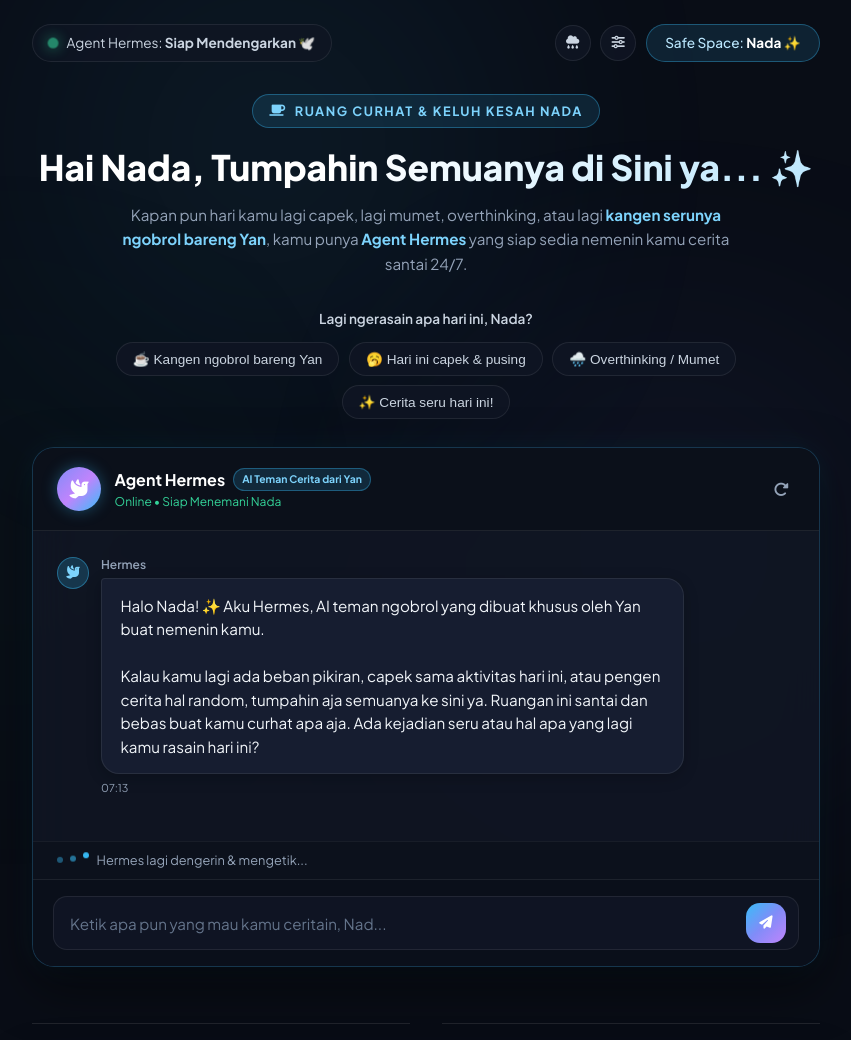
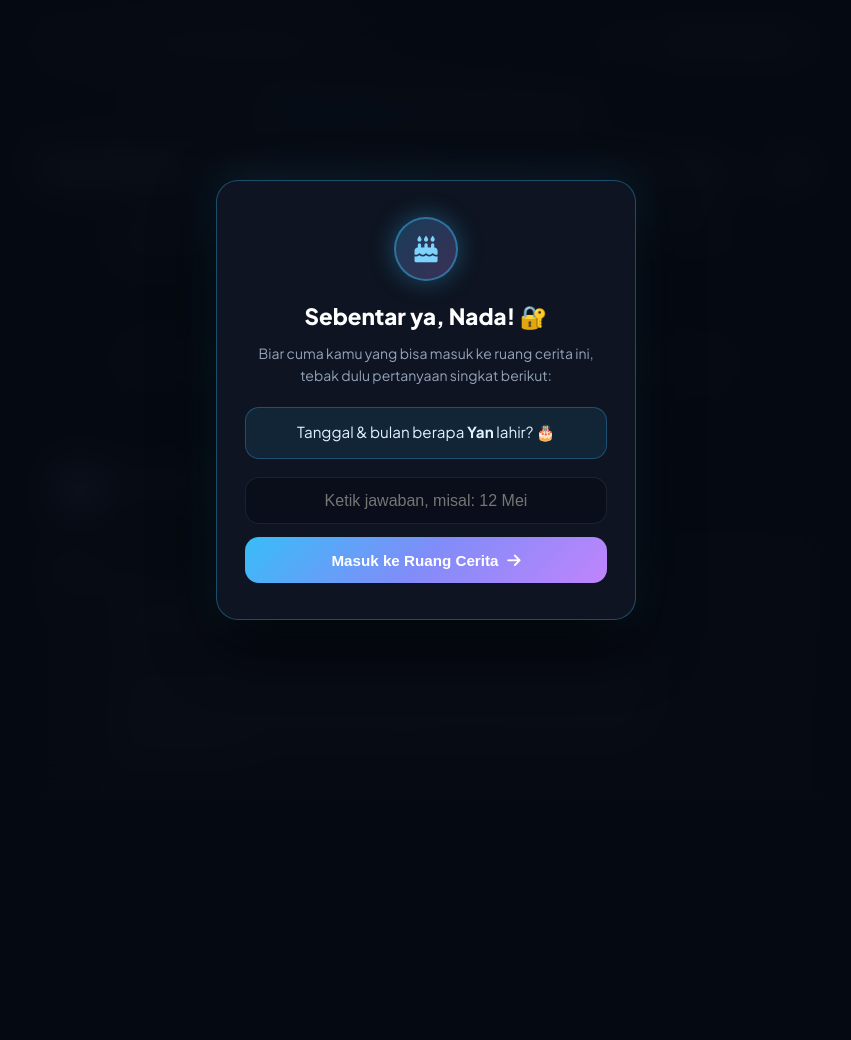
Before and after one commit to Rynnzzyaa/yannyannn, a PHP site: page /v1/ in a window 1280 px wide. Shown: the top 1040 px of the page, without its empty margins (214-1065 px from the left). After the commit the page ends 620 px from the top, so only its background shows below. Run offline with PHP 8.4, Linux system fonts and the light colour scheme; some libraries are stand-ins or nearby versions.

Commit message:
Tambah verifikasi tanggal lahir 31 Oktober & hapus tombol settings atas v3.7

```diff
--- a/index.php
+++ b/index.php
@@ -26,9 +26,31 @@ $config = json_decode(file_get_contents(__DIR__ . '/hermes_config.json'), true)
     <!-- Canvas Confetti -->
     <script src="https://cdn.jsdelivr.net/npm/canvas-confetti@1.6.0/dist/confetti.browser.min.js"></script>
 
-    <link rel="stylesheet" href="style.css?v=3.6">
+    <link rel="stylesheet" href="style.css?v=3.7">
 </head>
 <body>
+    <!-- Verification Gate (Birthday Check) -->
+    <div id="auth-gate" class="auth-gate-overlay">
+        <div class="auth-gate-card glass-panel">
+            <div class="auth-gate-icon">
+                <i class="fa-solid fa-cake-candles"></i>
+            </div>
+            <h2 class="auth-gate-title">Sebentar ya, <?= htmlspecialchars($config['nada_name']) ?>! 🔐</h2>
+            <p class="auth-gate-desc">Biar cuma kamu yang bisa masuk ke ruang cerita ini, tebak dulu pertanyaan singkat berikut:</p>
+            <div class="auth-question-box">
+                <span>Tanggal &amp; bulan berapa <strong><?= htmlspecialchars($config['yan_name']) ?></strong> lahir? 🎂</span>
+            </div>
+            <form id="auth-gate-form" class="auth-gate-form">
+                <input type="text" id="auth-answer" class="auth-input" placeholder="Ketik jawaban, misal: 12 Mei" autocomplete="off" required>
+                <div id="auth-error" class="auth-error hidden"></div>
+                <button type="submit" class="auth-btn">
+                    <span>Masuk ke Ruang Cerita</span>
+                    <i class="fa-solid fa-arrow-right"></i>
+                </button>
+            </form>
+        </div>
+    </div>
+
     <!-- Ambient Background Lighting -->
     <div class="bg-glow bg-glow-1"></div>
     <div class="bg-glow bg-glow-2"></div>
@@ -46,9 +68,6 @@ $config = json_decode(file_get_contents(__DIR__ . '/hermes_config.json'), true)
             <div class="header-actions">
                 <button id="btn-ambient-sound" class="btn-icon" title="Suasana Hujan &amp; Musik Tenang">
                     <i class="fa-solid fa-cloud-rain"></i>
-                </button>
-                <button id="btn-open-settings" class="btn-icon" title="Pengaturan Endpoint Hermes">
-                    <i class="fa-solid fa-sliders"></i>
                 </button>
                 <div class="receiver-pill">
                     Safe Space: <strong><?= htmlspecialchars($config['nada_name']) ?></strong> ✨
@@ -280,6 +299,6 @@ $config = json_decode(file_get_contents(__DIR__ . '/hermes_config.json'), true)
     </div>
 
     <!-- Scripts -->
-    <script src="script.js?v=3.6"></script>
+    <script src="script.js?v=3.7"></script>
 </body>
 </html>
--- a/script.js
+++ b/script.js
@@ -6,6 +6,49 @@
  */
 
 document.addEventListener('DOMContentLoaded', () => {
+    // -------------------------------------------------------------------------
+    // 0. VERIFICATION GATE (31 Oktober)
+    // -------------------------------------------------------------------------
+    const authGate = document.getElementById('auth-gate');
+    const authGateForm = document.getElementById('auth-gate-form');
+    const authAnswer = document.getElementById('auth-answer');
+    const authError = document.getElementById('auth-error');
+
+    if (authGate) {
+        if (localStorage.getItem('yan_nada_verified_1031') === 'true') {
+            authGate.classList.add('unlocked');
+        }
+
+        if (authGateForm && authAnswer) {
+            authGateForm.addEventListener('submit', (e) => {
+                e.preventDefault();
+                const raw = authAnswer.value.trim().toLowerCase();
+                const isValid = /^31[\s\/\-\.]*(oktober|okt|october|oct|10)$/.test(raw);
+
+                if (isValid) {
+                    localStorage.setItem('yan_nada_verified_1031', 'true');
+                    if (authError) authError.classList.add('hidden');
+                    playTone('boost');
+                    if (typeof confetti === 'function') {
+                        confetti({ particleCount: 55, spread: 70, origin: { y: 0.6 } });
+                    }
+                    authGate.classList.add('unlocked');
+                } else {
+                    const card = authGate.querySelector('.auth-gate-card');
+                    if (card) {
+                        card.classList.remove('shake');
+                        void card.offsetWidth;
+                        card.classList.add('shake');
+                    }
+                    if (authError) {
+                        authError.textContent = 'Eits, masa lupa tanggal lahir Yan sih? Coba inget-inget lagi Nad! 😜';
+                        authError.classList.remove('hidden');
+                    }
+                }
+            });
+        }
+    }
+
     // -------------------------------------------------------------------------
     // 1. DOM ELEMENTS
     // -------------------------------------------------------------------------
--- a/style.css
+++ b/style.css
@@ -1154,6 +1154,150 @@ body {
         font-size: 16px; /* Prevent iOS Safari auto-zoom */
     }
 }
+
+/* ==========================================================================
+   VERIFICATION GATE (BIRTHDAY CHECK)
+   ========================================================================== */
+.auth-gate-overlay {
+    position: fixed;
+    inset: 0;
+    z-index: 10000;
+    background: rgba(6, 10, 19, 0.94);
+    backdrop-filter: blur(18px);
+    -webkit-backdrop-filter: blur(18px);
+    display: flex;
+    align-items: center;
+    justify-content: center;
+    padding: 1.25rem;
+    transition: opacity 0.45s ease, visibility 0.45s ease;
+}
+
+.auth-gate-overlay.unlocked {
+    opacity: 0;
+    visibility: hidden;
+    pointer-events: none;
+}
+
+.auth-gate-card {
+    max-width: 420px;
+    width: 100%;
+    padding: 2.25rem 1.75rem;
+    text-align: center;
+    border: 1px solid rgba(56, 189, 248, 0.35);
+    box-shadow: 0 25px 60px rgba(0, 0, 0, 0.75), 0 0 40px rgba(56, 189, 248, 0.15);
+    animation: modalPop 0.4s cubic-bezier(0.34, 1.56, 0.64, 1);
+}
+
+.auth-gate-card.shake {
+    animation: shakeGate 0.42s ease;
+}
+
+@keyframes shakeGate {
+    0%, 100% { transform: translateX(0); }
+    20% { transform: translateX(-8px); }
+    40% { transform: translateX(8px); }
+    60% { transform: translateX(-6px); }
+    80% { transform: translateX(6px); }
+}
+
+.auth-gate-icon {
+    width: 64px;
+    height: 64px;
+    border-radius: 50%;
+    margin: 0 auto 1.15rem auto;
+    background: linear-gradient(135deg, rgba(56, 189, 248, 0.25), rgba(192, 132, 252, 0.25));
+    border: 2px solid rgba(56, 189, 248, 0.45);
+    display: flex;
+    align-items: center;
+    justify-content: center;
+    font-size: 1.65rem;
+    color: #7dd3fc;
+    box-shadow: 0 0 24px rgba(56, 189, 248, 0.35);
+}
+
+.auth-gate-title {
+    font-size: 1.4rem;
+    font-weight: 800;
+    color: #ffffff;
+    margin-bottom: 0.5rem;
+}
+
+.auth-gate-desc {
+    font-size: 0.875rem;
+    color: var(--text-dim);
+    line-height: 1.55;
+    margin-bottom: 1.25rem;
+}
+
+.auth-question-box {
+    background: rgba(56, 189, 248, 0.1);
+    border: 1px solid rgba(56, 189, 248, 0.3);
+    border-radius: var(--radius-md);
+    padding: 0.8rem 1rem;
+    font-size: 0.95rem;
+    color: #e0f2fe;
+    margin-bottom: 1.15rem;
+}
+
+.auth-gate-form {
+    display: flex;
+    flex-direction: column;
+    gap: 0.85rem;
+}
+
+.auth-input {
+    width: 100%;
+    padding: 0.85rem 1rem;
+    background: rgba(10, 15, 26, 0.9);
+    border: 1.5px solid var(--card-border);
+    border-radius: var(--radius-md);
+    color: #ffffff;
+    font-size: 16px;
+    text-align: center;
+    outline: none;
+    transition: all var(--transition-fast);
+}
+
+.auth-input:focus {
+    border-color: var(--accent-primary);
+    box-shadow: 0 0 15px rgba(56, 189, 248, 0.3);
+}
+
+.auth-error {
+    background: rgba(248, 113, 113, 0.14);
+    border: 1px solid rgba(248, 113, 113, 0.35);
+    color: #fca5a5;
+    font-size: 0.82rem;
+    padding: 0.6rem 0.85rem;
+    border-radius: var(--radius-sm);
+    line-height: 1.4;
+}
+
+.auth-error.hidden {
+    display: none;
+}
+
+.auth-btn {
+    width: 100%;
+    padding: 0.9rem 1.25rem;
+    border: none;
+    border-radius: var(--radius-md);
+    background: var(--gradient-brand);
+    color: #ffffff;
+    font-size: 0.95rem;
+    font-weight: 700;
+    cursor: pointer;
+    display: flex;
+    align-items: center;
+    justify-content: center;
+    gap: 0.55rem;
+    transition: all var(--transition-fast);
+}
+
+.auth-btn:hover {
+    transform: translateY(-1px);
+    box-shadow: 0 6px 22px rgba(56, 189, 248, 0.38);
+}
     .app-container {
         padding: 1.5rem 1rem 3rem 1rem;
     }
```
Also changed, not shown: index.html (+24 -5 lines).
